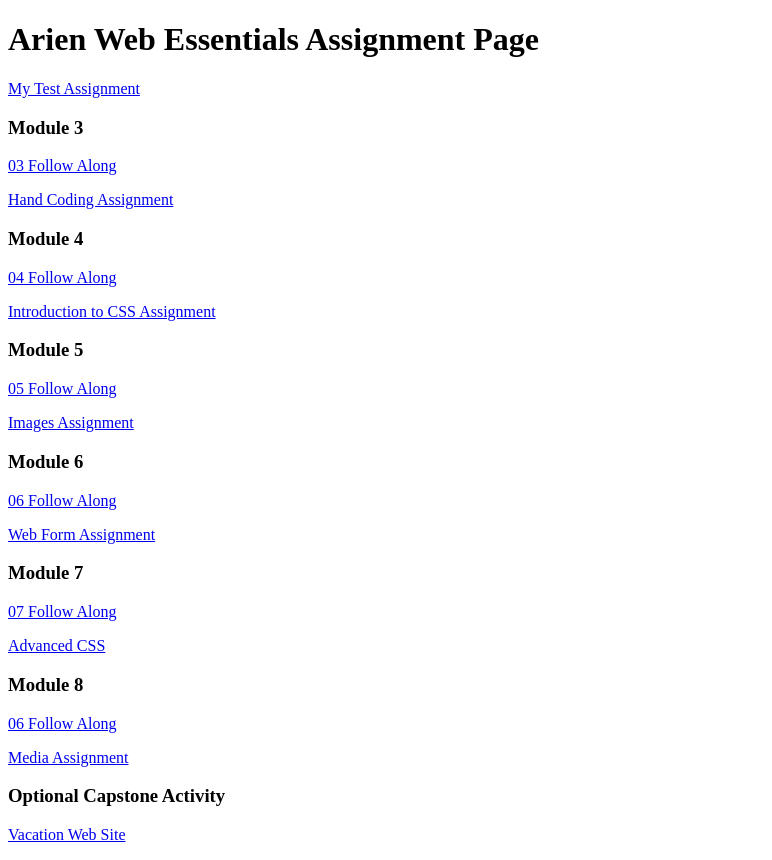
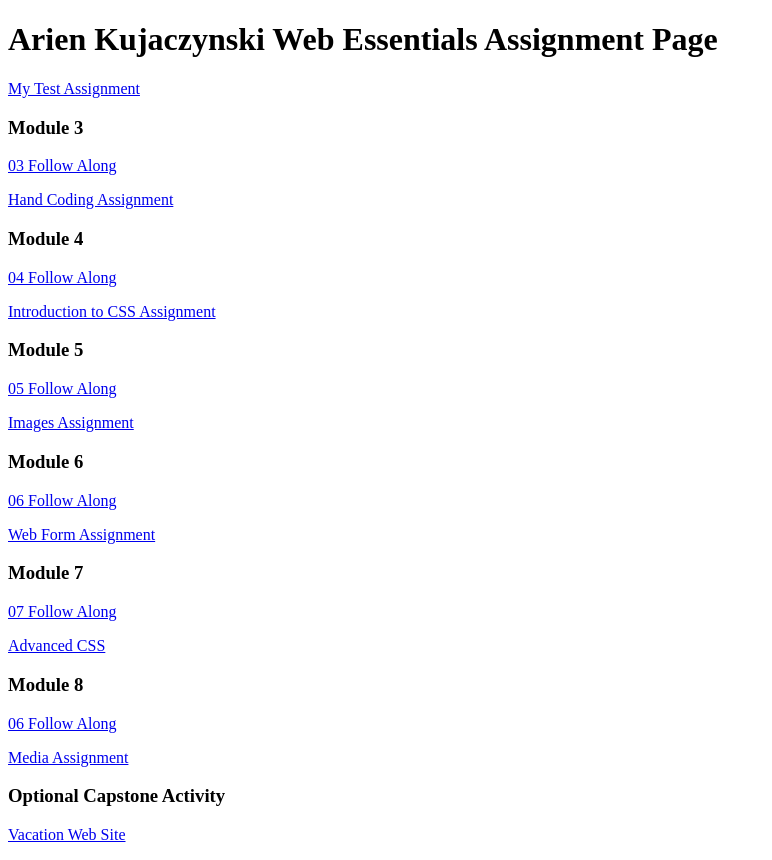
Before and after one commit to arienk/dwdd1600, a plain HTML site: page index.html in a window 1280 px wide. Shown: the whole page, without its empty margins (0-772 px from the left). Drawn offline with Linux system fonts and the light colour scheme.

Commit message:
Added my name

```diff
--- a/index.html
+++ b/index.html
@@ -6,7 +6,7 @@
 		<title>dwdd 1600 assignment list page</title>
 	</head>
 	<body>
-		<h1>Arien Web Essentials Assignment Page</h1>
+		<h1>Arien Kujaczynski Web Essentials Assignment Page</h1>
 		<p><a href="01test">My Test Assignment</a></p>
 
 		<h3>Module 3</h3>
```
